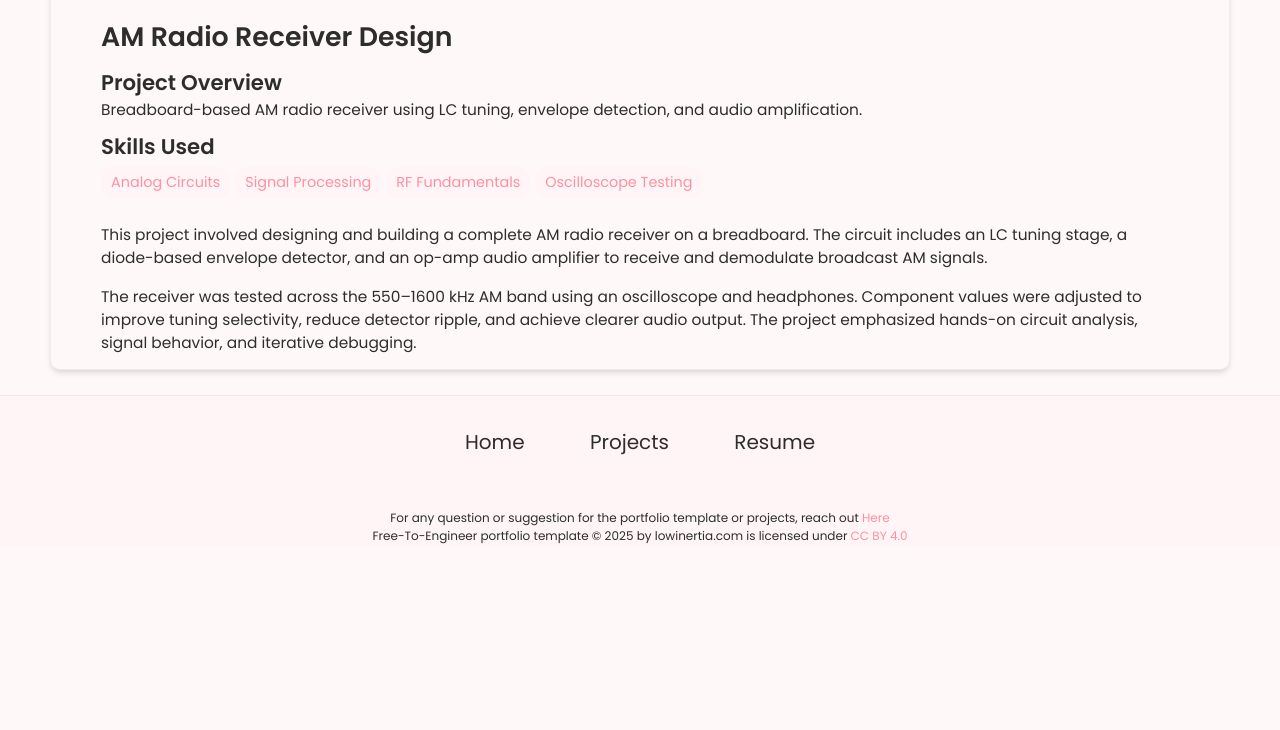
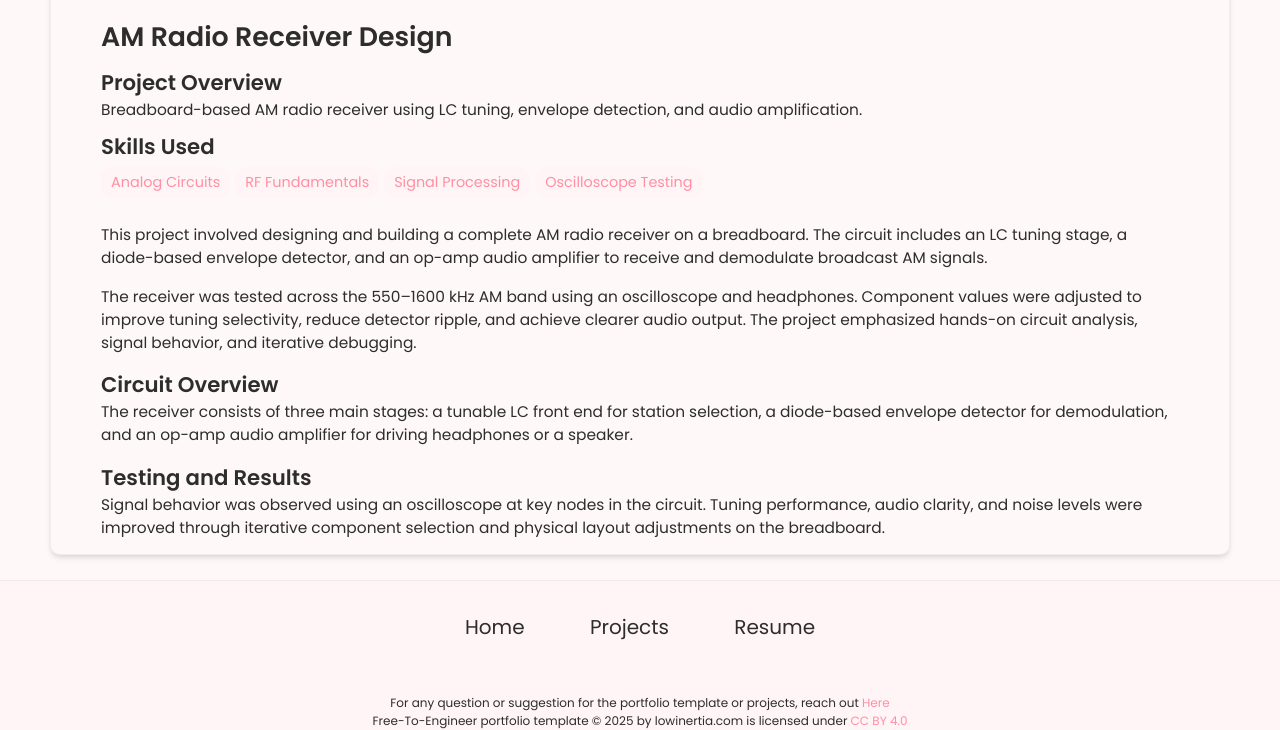
Before and after one commit to parniyannf/parniyannamazi.github.io, a Jekyll site: the page built from _projects/AM-Radio/index.md, in a window 1280 px wide. Shown: the part 490-1220 px from the top of the page. Built offline with Jekyll 4.4.1, drawn with Linux system fonts in a browser that asks for light colours; before the commit the page ends 1035 px from its top, so only the background shows below that.

Commit message:
Revise AM Radio project details and main image
Updated main image and added circuit overview and testing sections.

```diff
--- a/_projects/AM-Radio/index.md
+++ b/_projects/AM-Radio/index.md
@@ -4,12 +4,20 @@ title: AM Radio Receiver Design
 description: Breadboard-based AM radio receiver using LC tuning, envelope detection, and audio amplification.
 skills:
   - Analog Circuits
+  - RF Fundamentals
   - Signal Processing
-  - RF Fundamentals
   - Oscilloscope Testing
-main-image: /projects/AM-Radio/main.webp
+main-image: /projects/AM-Radio/main.jpg
 ---
 
 This project involved designing and building a complete AM radio receiver on a breadboard. The circuit includes an LC tuning stage, a diode-based envelope detector, and an op-amp audio amplifier to receive and demodulate broadcast AM signals.
 
 The receiver was tested across the 550–1600 kHz AM band using an oscilloscope and headphones. Component values were adjusted to improve tuning selectivity, reduce detector ripple, and achieve clearer audio output. The project emphasized hands-on circuit analysis, signal behavior, and iterative debugging.
+
+## Circuit Overview
+
+The receiver consists of three main stages: a tunable LC front end for station selection, a diode-based envelope detector for demodulation, and an op-amp audio amplifier for driving headphones or a speaker.
+
+## Testing and Results
+
+Signal behavior was observed using an oscilloscope at key nodes in the circuit. Tuning performance, audio clarity, and noise levels were improved through iterative component selection and physical layout adjustments on the breadboard.
```
